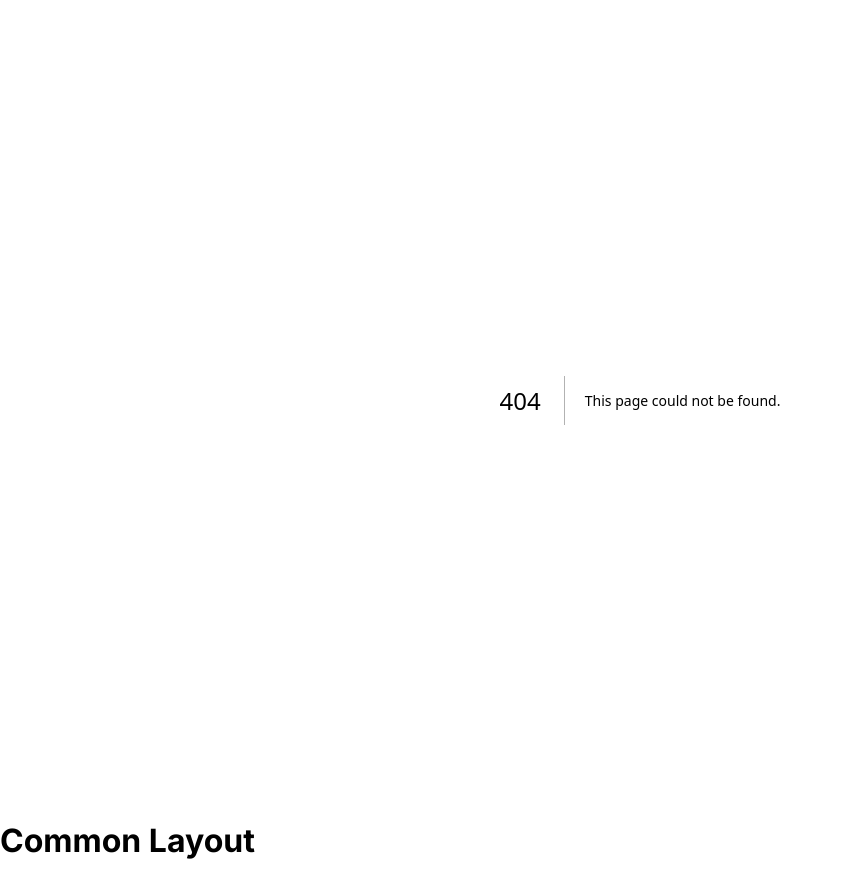
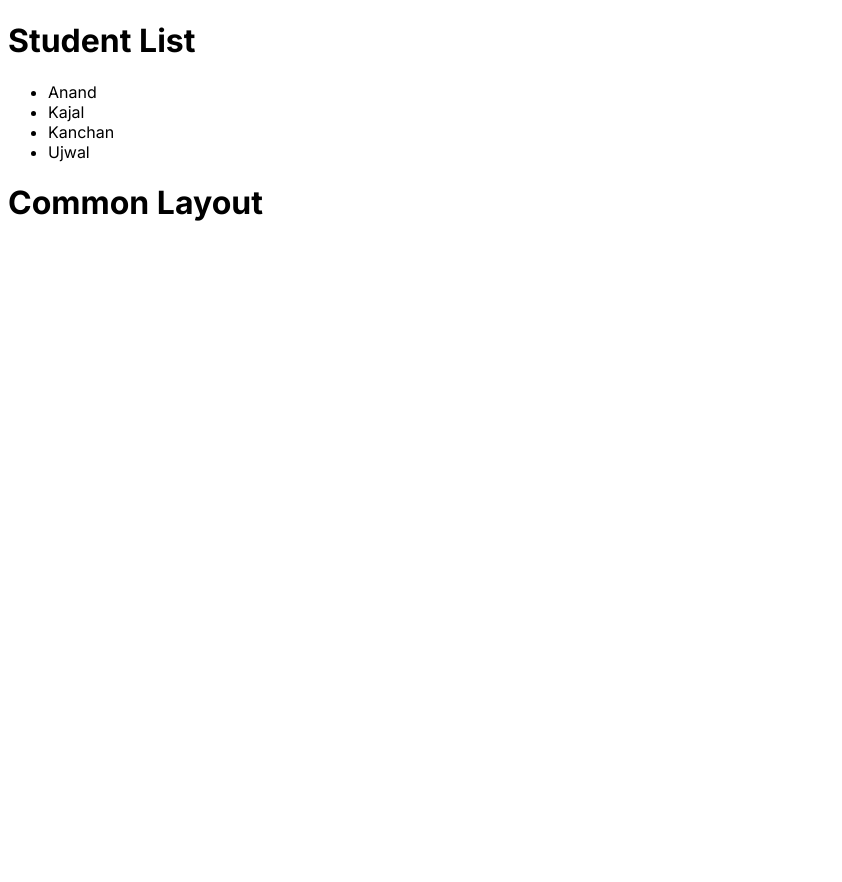
Before and after one commit to AnandShirbhaiyye/nextjs-learn, a Next.js app: page /studentList in a window 1280 px wide. Before the commit this address had no page. Shown: the whole page, without its empty margins (0-842 px from the left). After the commit the page ends 800 px from the top, so only its background shows below. Built offline with nearby package versions, Linux system fonts and the light colour scheme.

Commit message:
create studentList folder

```diff
--- /dev/null
+++ b/src/app/studentList/page.js
@@ -0,0 +1,13 @@
+export default function StudentList() {
+  return (
+  <div>
+    <h1>Student List</h1>
+    <ul>
+        <li>Anand</li>
+        <li>Kajal</li>
+        <li>Kanchan</li>
+        <li>Ujwal</li>
+    </ul>
+  </div>
+  )
+}
```
